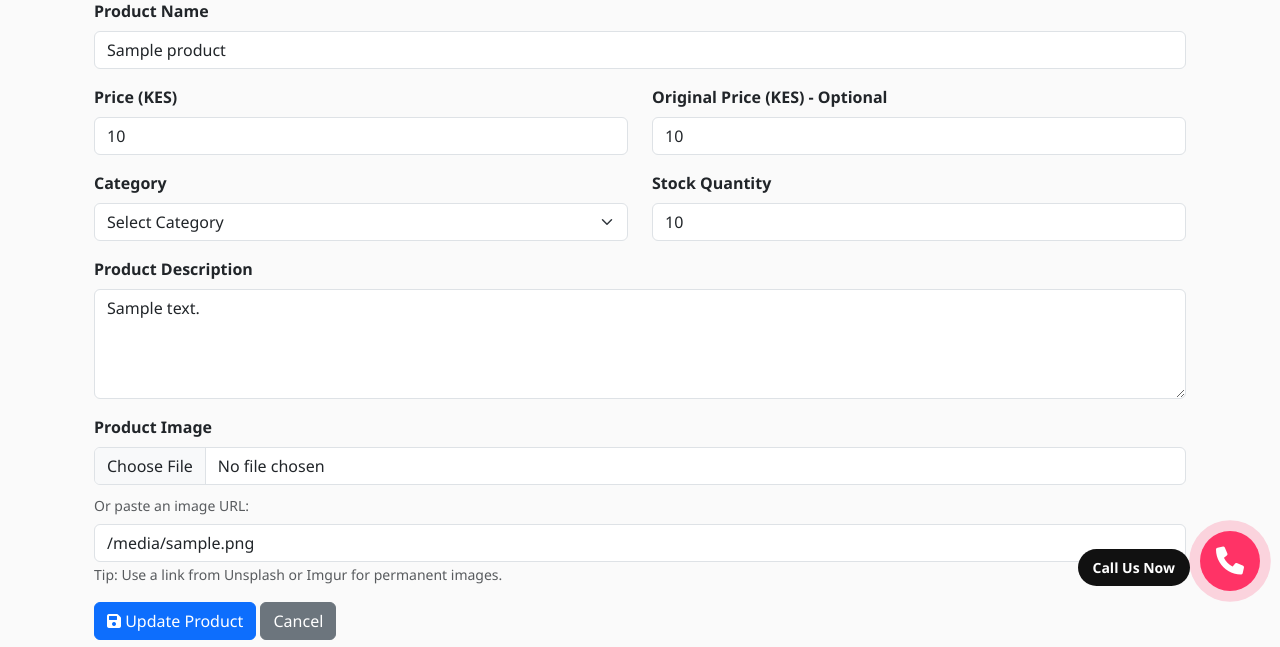
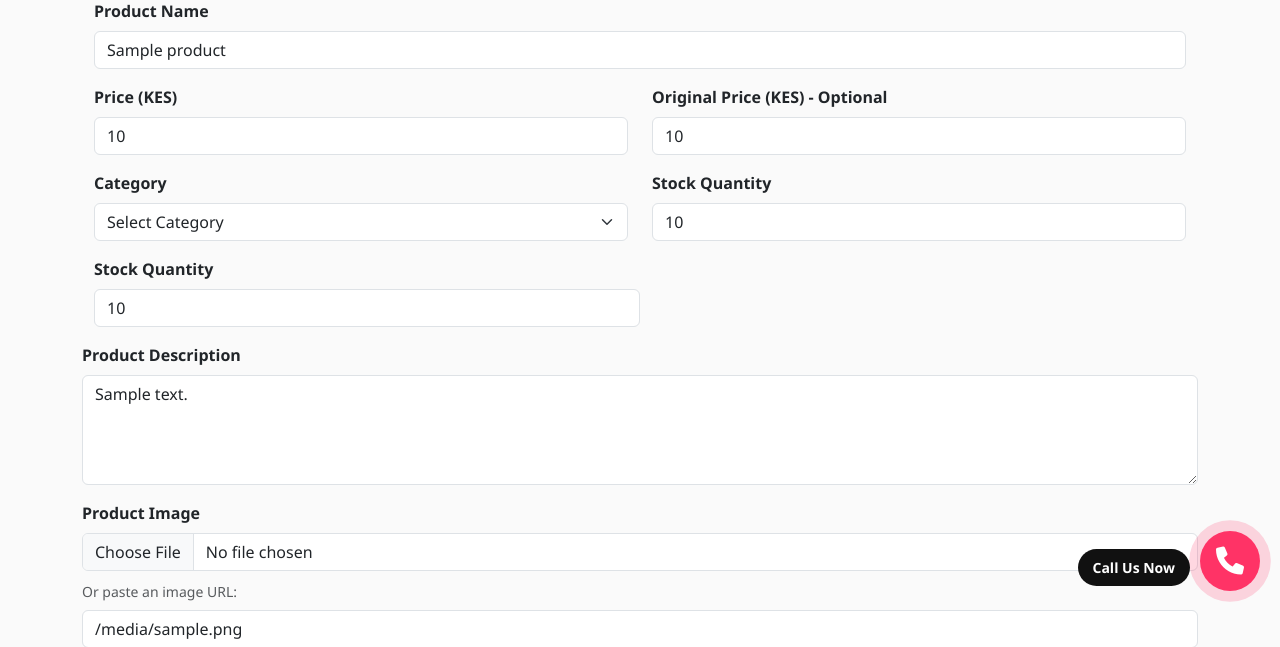
Before and after one commit to charlesblessing058-glitch/Big-mama-s-closet, a Flask app: template templates/admin/product_form.html in a window 1280 px wide. Shown: the part 189-836 px from the top of the page. Run offline with Flask 3, Linux system fonts and the light colour scheme; the template is opened without the code that fills it: most values are stand-ins (such as "Sample title", 1, 10 or a date in 2020); some libraries are stand-ins or nearby versions.

Commit message:
Fix empty category dropdown
Updated category option value to use category object directly and added a duplicate stock quantity input.

```diff
--- a/templates/admin/product_form.html
+++ b/templates/admin/product_form.html
@@ -20,16 +20,21 @@
             </div>
         </div>
 
-        <div class="row">
+          <div class="row">
             <div class="col-md-6 mb-3">
                 <label class="form-label fw-bold">Category</label>
                 <select name="category" class="form-select" required>
                     <option value="">Select Category</option>
                     {% for cat in categories %}
-                    <option value="{{ cat.name }}" {% if product and product.category == cat.name %}selected{% endif %}>{{ cat.name }}</option>
+                    <option value="{{ cat }}" {% if product and product.category == cat %}selected{% endif %}>{{ cat }}</option>
                     {% endfor %}
                 </select>
             </div>
+            <div class="col-md-6 mb-3">
+                <label class="form-label fw-bold">Stock Quantity</label>
+                <input type="number" name="stock" class="form-control" value="{{ product.stock if product else '0' }}" required>
+            </div>
+        </div>
             <div class="col-md-6 mb-3">
                 <label class="form-label fw-bold">Stock Quantity</label>
                 <input type="number" name="stock" class="form-control" value="{{ product.stock if product else '0' }}" required>
```
